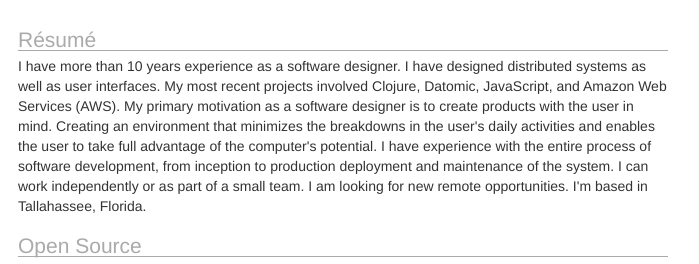
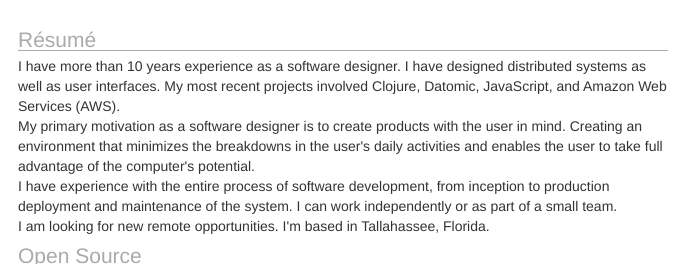
Before and after one commit to benfle/benfle.github.io, a plain HTML site: page index.html in a window 1280 px wide. Shown: the top 264 px of the page, 372-1071 px from the left. Drawn offline with Linux system fonts and the light colour scheme.

Commit message:
Update index.html

```diff
--- a/index.html
+++ b/index.html
@@ -53,13 +53,13 @@
 
         <section>
           <h2>Résumé</h2>
-          <p><a href="http://benfle.com/resume">I have more than 10 years experience as a software designer. I have designed distributed systems as well as user interfaces. My most recent projects involved Clojure, Datomic, JavaScript, and Amazon Web Services (AWS).
-
-My primary motivation as a software designer is to create products with the user in mind. Creating an environment that minimizes the breakdowns in the user's daily activities and enables the user to take full advantage of the computer's potential.
-
-I have experience with the entire process of software development, from inception to production deployment and maintenance of the system. I can work independently or as part of a small team.
-
-I am looking for new remote opportunities. I'm based in Tallahassee, Florida.</a></p>
+          <section>
+            <a href="http://benfle.com/resume">
+              <p>I have more than 10 years experience as a software designer. I have designed distributed systems as well as user interfaces. My most recent projects involved Clojure, Datomic, JavaScript, and Amazon Web Services (AWS).</p>
+              <p>My primary motivation as a software designer is to create products with the user in mind. Creating an environment that minimizes the breakdowns in the user's daily activities and enables the user to take full advantage of the computer's potential.</p>
+              <p>I have experience with the entire process of software development, from inception to production deployment and maintenance of the system. I can work independently or as part of a small team.</p>
+              <p>I am looking for new remote opportunities. I'm based in Tallahassee, Florida.</p>
+            </a>
         </section>
 
         <section>
```
